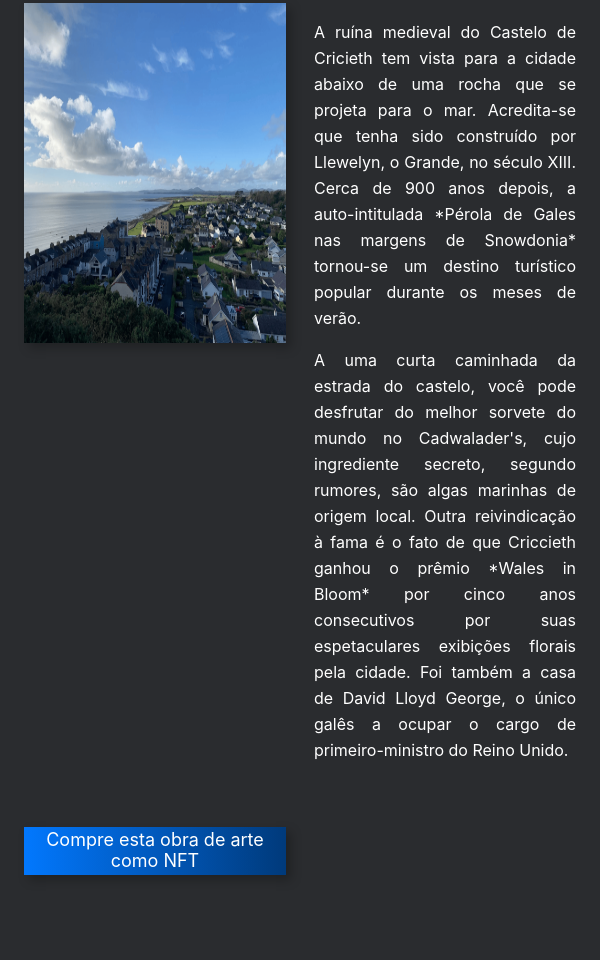
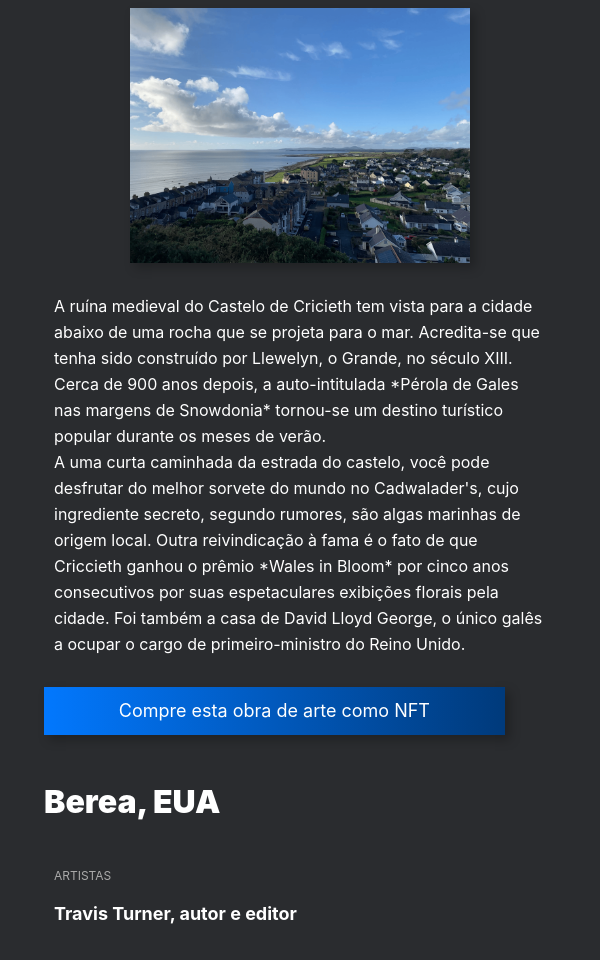
Before and after one commit to sabrynnasl/web_project_homeland, a plain HTML site: page index.html in a window 600 px wide. Shown: the part 2973-3933 px from the top of the page. Drawn offline with nearby package versions, Linux system fonts and the light colour scheme; files that its build step writes are made by us from their sources.

Commit message:
finaliza projeto

```diff
--- a/blocks/photogrids.css
+++ b/blocks/photogrids.css
@@ -30,11 +30,12 @@
 
 
 
-  @media screen and (max-width: 320px) {
+  @media screen and (max-width: 544px) {
 
     .photogrids {
         grid-template-columns: repeat(1, 1fr);
         grid-template-rows: repeat(6, 300px);
+        max-width: 544px;
     }
 
    .photogrids__item {
--- a/blocks/place.css
+++ b/blocks/place.css
@@ -4,11 +4,11 @@
     grid-template-areas:
       "title artist"
       "image description"
-      "button description"
-      ". description";
+      "button description";
     column-gap: 40px;
     row-gap: 20px;
-    width: 100%;
+    margin-bottom: 80px;
+
   }
 
   .place__title {
@@ -86,38 +86,47 @@
     cursor: pointer;
   }
 
+  .description {
 
+    grid-area: description;
+  }
   .place__description-text {
-    grid-area: description;
+
     font-family: "Inter";
     font-size: 18px;
     line-height: 29.34px;
-    text-align: justify;
-    max-width: 85%;
     font-weight: 400;
+    margin: 25px 0 0;
   }
+  .place__description-text:first-child {
+    margin-top: 0;
 
+  }
 
   @media screen and (max-width: 1024px) {
     .place {
-      max-width: 720px;
+      grid-template-columns: 340px 1fr;
+      grid-template-rows: 1fr 340px;
       gap: 48px 28px;
+      margin-bottom: 120px;
+
     }
 
     .place__title {
       font-size: 42px;
-      max-width: 340px;
       line-height: 1;
     }
 
     .place__description-text {
       font-size: 16px;
-      line-height: 1.5;
+      line-height: 26.08px;
+
     }
 
     .place__image {
       max-width: 340px;
       max-height: 340px;
+
     }
 
     .place__button {
@@ -126,23 +135,35 @@
     }
   }
 
+@media screen and (max-width: 714px) {
 
 
-  @media screen and (min-width: 544px) {
+
+}
+
+
+
+  @media screen and (max-width: 640px) {
 
     .place {
-      max-width: 720px;
-      gap: 48px 28px;
+
+      grid-template-columns: 1fr;
+      grid-template-rows: 1fr;
       grid-template-areas:
       "title"
       "artist"
-      "image description"
-      "button description";
+      "image"
+      "description"
+      "button";
+      gap: 30px;
+      margin: 0;
 
     }
     .place__title {
-      font-size: 42px;
+      font-size: 32px;
       line-height: 46px;
+      margin: 0;
+      text-align: left;
   }
   .place__image {
       width: 100%;
@@ -153,48 +174,22 @@
       line-height: 22px;
 
   }
+  .place__copyright {
+    margin-left: 10px;
+  }
 
   .place__description-text {
 
-      max-width: 100%;
       font-size: 16px;
       line-height: 26px;
+      margin: 0 10px;
+
+
   }
   .place__button {
 
-      max-width: 100%;
+      max-width: 90%;
       margin-left: 0;
   }
 
   }
-
-  @media screen and (max-width: 320px) {
-    .place {
-      grid-template-columns: repeat(1, 1fr);
-      grid-template-areas:
-      "title"
-      "artist"
-      "image"
-      "description"
-      "button";
-    }
-    .place__title {
-      margin-left: 10px;
-      font-size: 32px;
-      text-align: left;
-    }
-    .place__copyright {
-      margin-left: 10px;
-    }
-    .place__description-text {
-      margin: 0 10px;
-    }
-
-    .place__button {
-      max-width: 90%;
-      margin-left: 0;
-    }
-
-  }
-
-  /* NAO TO CONSEGUINDO FAZER COM QUE OS TEXTOS NAO FIQUEM ESPREMIDOS/*
--- a/blocks/places.css
+++ b/blocks/places.css
@@ -4,6 +4,8 @@
     row-gap: 40px;
     margin: 100px 40px 0;
     color: white;
+    align-items: center;
+    justify-content: center;
 
   }
 
@@ -15,7 +17,7 @@
   }
 
 
-  @media screen and (max-width: 544px) {
+  @media screen and (max-width: 720px) {
 
     .places {
         margin:100px 20px 0;
--- a/index.html
+++ b/index.html
@@ -183,7 +183,7 @@
      <p class="place__author">Grevisse Kenguruka, editor técnico </p>
       </div>
 
-       <div class="descripition">
+       <div class="description">
         <p class="place__description-text">
           Muramvya é uma das 18 províncias de Burundi. Na era do reino,
           Muramvya era a capital real e em 2007, por causa de sua paisagem
@@ -225,6 +225,7 @@
           <p class="place__author">Grevisse Kenguruka, editor técnico </p>
         </div>
 
+        <div class="description">
           <p class="place__description-text">
             Minaçu é uma cidade no interior do estado de Goiás no Centro Oeste do país.
             A cidade é banhada por um extenso lago chamado "Lago Serra da Mesa".
@@ -232,6 +233,8 @@
              que há na região.
             É uma cidade pequena com cerca de 27 mil habitantes e tem um clima tropical.
           </p>
+        </div>
+
 
 
     </div>
```
